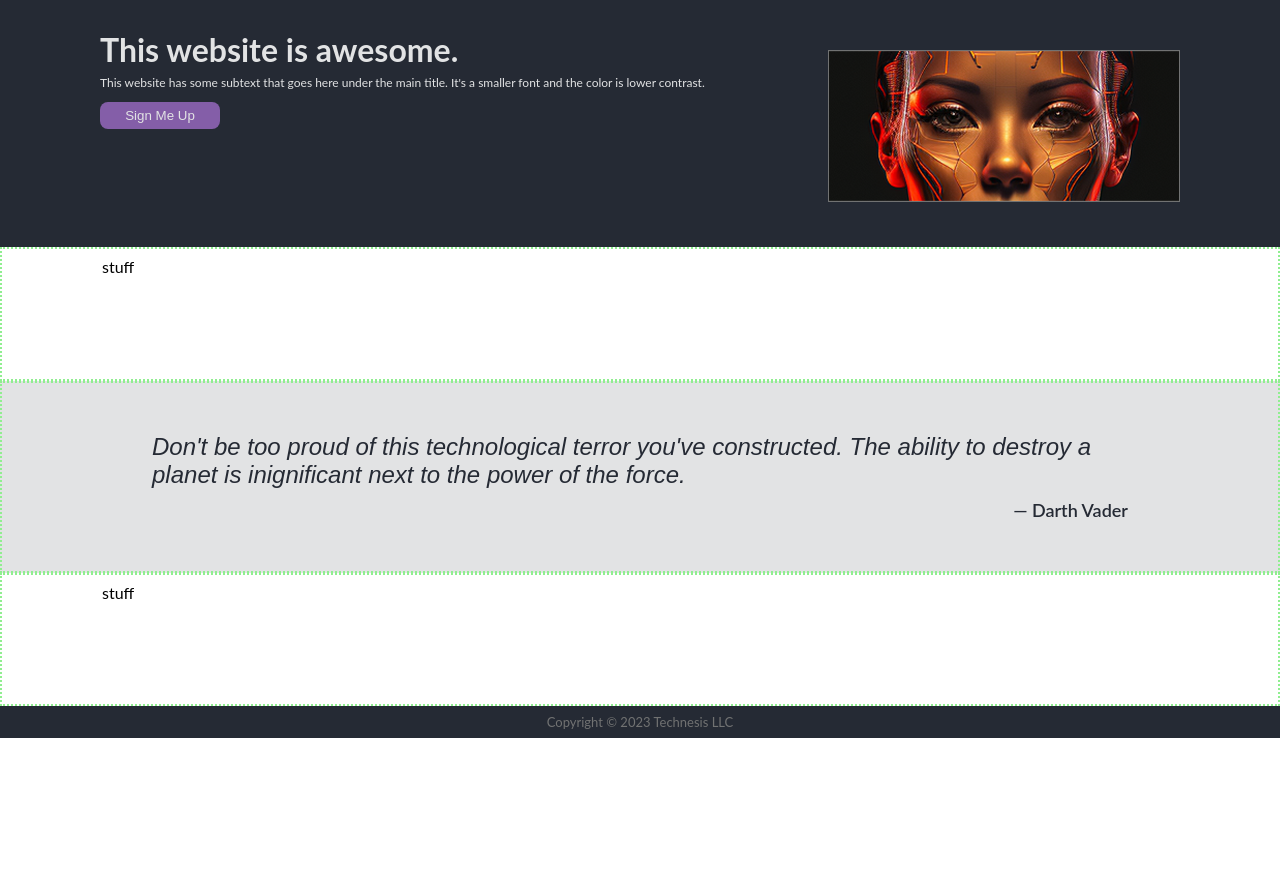
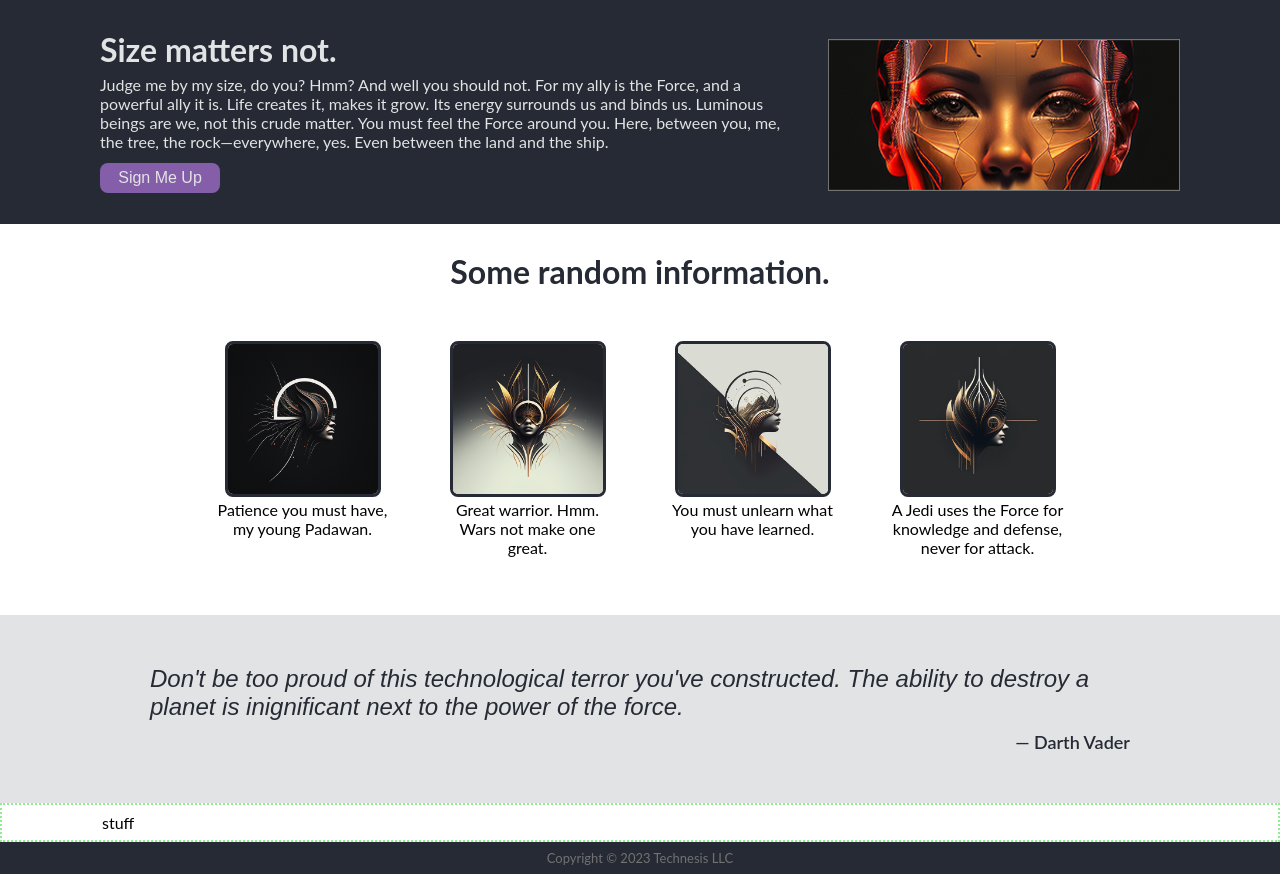
Before and after one commit to dreuters/landing-page, a plain HTML site: page index.html in a window 1280 px wide. Shown: the part 62-936 px from the top of the page. Before the commit the page ends 800 px from the top, so only its background shows below. Drawn offline with Linux system fonts and the light colour scheme.

Commit message:
Complete information section

```diff
--- a/index.html
+++ b/index.html
@@ -21,8 +21,8 @@
 
   <div class="hero">
     <div class="statement">
-      <div class="tagline">This website is awesome.</div>
-      <div class="text">This website has some subtext that goes here under the main title. It's a smaller font and the color is lower contrast.</div>
+      <div class="tagline">Size matters not.</div>
+      <div class="text">Judge me by my size, do you? Hmm? And well you should not. For my ally is the Force, and a powerful ally it is. Life creates it, makes it grow. Its energy surrounds us and binds us. Luminous beings are we, not this crude matter. You must feel the Force around you. Here, between you, me, the tree, the rock—everywhere, yes. Even between the land and the ship.</div>
       <button>Sign Me Up</button>
     </div>
     <div class="image">
@@ -31,7 +31,25 @@
   </div>
 
   <div class="information">
-    stuff
+    <div class="heading">Some random information.</div>
+    <div class="grid">
+      <div class="cell">
+        <img class="image" src="images/head1.png" alt="Head 1">
+        <div class="caption">Patience you must have, my young Padawan.</div>
+      </div>
+      <div class="cell">
+        <img class="image" src="images/head2.png" alt="Head 2">
+        <div class="caption">Great warrior. Hmm. Wars not make one great.</div>
+      </div>
+      <div class="cell">
+        <img class="image" src="images/head3.png" alt="Head 3">
+        <div class="caption">You must unlearn what you have learned.</div>
+      </div>
+      <div class="cell">
+        <img class="image" src="images/head4.png" alt="Head 4">
+        <div class="caption">A Jedi uses the Force for knowledge and defense, never for attack.</div>
+      </div>
+    </div>
   </div>
 
   <div class="quote">
--- a/style.css
+++ b/style.css
@@ -52,7 +52,7 @@ body {
   display: flex;
   flex-direction: column;
   color: #e2e3e4;
-  margin: 0px 40px 0px 0px;
+  margin: 0px 20px 0px 0px;
   /* border: 1px dotted lightcoral; */
 }
 
@@ -64,7 +64,7 @@ body {
 }
 
 .hero .statement .text {
-  font-size: 12px;
+  font-size: 16px;
   margin: 0px 6px 12px 0px;
   /* border: 1px dotted lightcyan; */
 }
@@ -72,6 +72,7 @@ body {
 .hero .statement button {
   margin: 0px 6px 6px 0px;
   width: 120px;
+  font-size: 16px;
   background-color: #845ea8;
   color: #e2e3e4;
   border: 0px;
@@ -87,7 +88,7 @@ body {
   display: flex;
   align-items: center;
   justify-content: center;
-  margin: 20px 0px 20px 0px;
+  margin: 0px 0px 0px 20px;
   /* border: 1px dotted lightcyan; */
 }
 
@@ -97,9 +98,36 @@ body {
 
 .information {
   background-color: white;
-  flex-grow: 1;
+  flex-grow: 0;
   padding: 8px 100px;
-  border: 2px dotted lightgreen;
+  text-align: center;
+  /* border: 2px dotted lightgreen; */
+}
+
+.information .heading {
+  font-size: 32px;
+  font-weight: 700;
+  color: #252a34;
+  margin-top: 20px;
+}
+
+.information .grid {
+  display: flex;
+  gap: 50px;
+  justify-content: center;
+  margin: 50px 0px;
+}
+
+.information .grid .cell {
+  width: 175px;
+  /* border: 2px dotted lightsalmon; */
+}
+
+.information .grid .cell img {
+  width: 150px;
+  height: auto;
+  border-radius: 8px;
+  border: 3px solid #252a34;
 }
 
 .quote {
@@ -109,7 +137,7 @@ body {
   display: flex;
   flex-direction: column;
   padding: 0px 100px;
-  border: 2px dotted lightgreen;
+  /* border: 2px dotted lightgreen; */
 }
 
 .quote .text {
```
Also changed, not shown: images/head1.png (added), images/head2.png (added), images/head3.png (added), images/head4.png (added).
